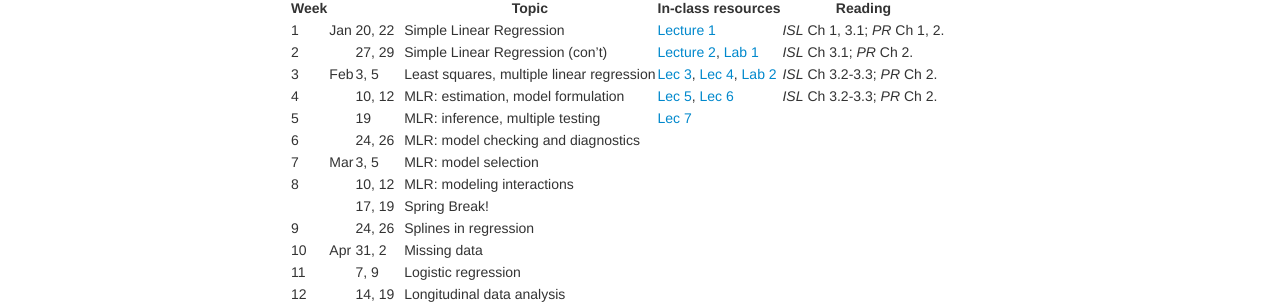
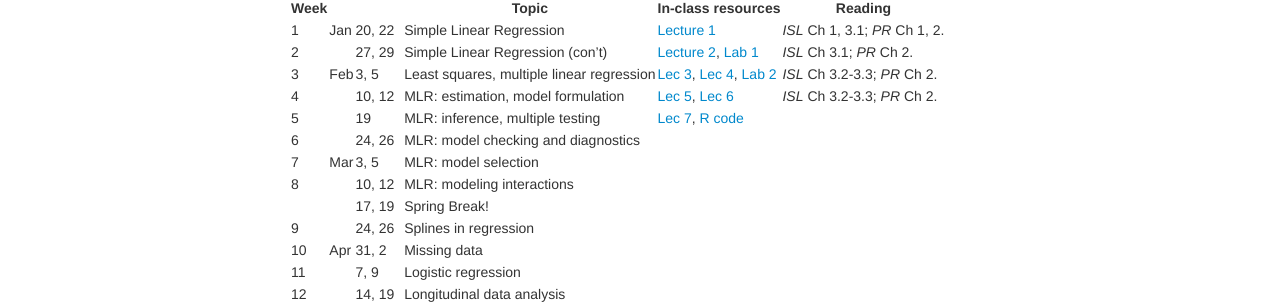
Before and after one commit to nickreich/stat-modeling-2015, a Jekyll site: the page built from pages/schedule.md, in a window 1280 px wide. Shown: the part 275-579 px from the top of the page. Built offline with Jekyll 4.4.1, drawn with Linux system fonts in a browser that asks for light colours.

Commit message:
sched upate.

```diff
--- a/pages/schedule.md
+++ b/pages/schedule.md
@@ -14,7 +14,7 @@
  2   |     | 27, 29  &nbsp;| Simple Linear Regression (con't) | [Lecture 2](../assets/lectures/lecture2-slr-basics/lecture2-slr-basics.pdf), [Lab 1](../assets/labs/lab1-intro-slr.pdf) | _ISL_ Ch 3.1; _PR_ Ch 2.
  3   | Feb | 3, 5   | Least squares, multiple linear regression | [Lec 3](../assets/lectures/lecture3-slr-anova/lecture3-SLR-anova.pdf), [Lec 4](../assets/lectures/lecture4-mlr-intro/lecture4-mlr-intro.pdf), [Lab 2](../assets/labs/lab2-intro-mlr.pdf) | _ISL_ Ch 3.2-3.3; _PR_ Ch 2.
  4   |     | 10, 12 | MLR: estimation, model formulation | [Lec 5](../assets/lectures/lecture5-mlr-estimation-formulation/lecture5-mlr-estimation-formulation.pdf), [Lec 6](../assets/lectures/lecture6-mlr-categorical/lecture6-mlr-categorical.pdf) | _ISL_ Ch 3.2-3.3; _PR_ Ch 2.
- 5   |     | 19     | MLR: inference, multiple testing | [Lec 7](../assets/lectures/lecture7-mlr-inference/lecture7-mlr-inference.pdf) |
+ 5   |     | 19     | MLR: inference, multiple testing | [Lec 7](../assets/lectures/lecture7-mlr-inference/lecture7-mlr-inference.pdf), [R code](../assets/lab/sampling-distribution-simulation.R) |
  6   |     | 24, 26 | MLR: model checking and diagnostics | |
  7   | Mar | 3, 5   | MLR: model selection |  |
  8   |     | 10, 12 | MLR: modeling interactions | |
```
